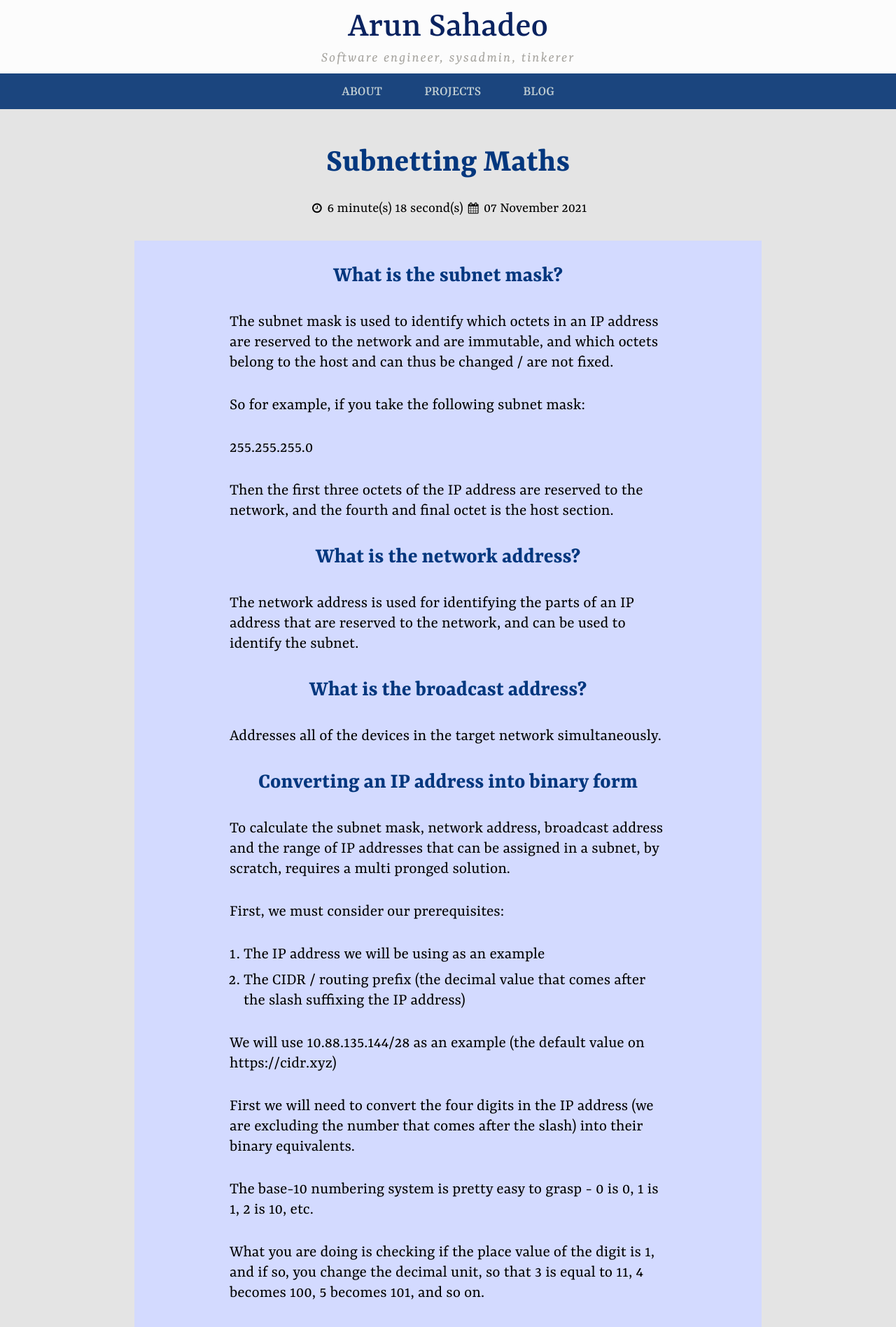
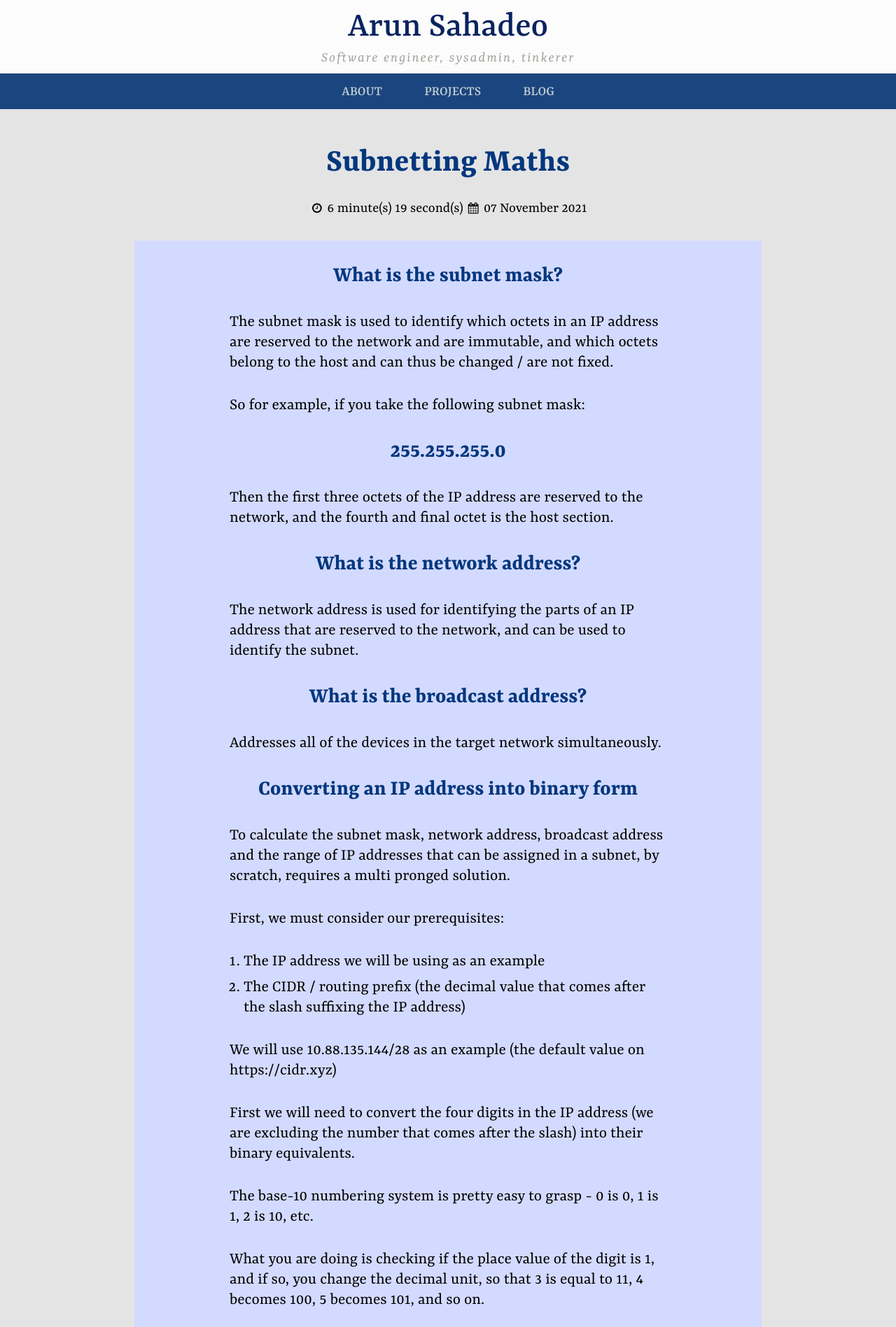
Before and after one commit to ArunSahadeo/ArunSahadeo.github.io, a Jekyll site: the page built from _posts/2021-11-07-subnetting-maths.md, in a window 1280 px wide. Shown: the top 1897 px of the page at 70% size. Built offline with Jekyll 4.4.1, drawn with Linux system fonts in a browser that asks for light colours; some web fonts are replaced; some of the changed text lies outside the part shown.

Commit message:
Blog text styling

```diff
--- a/_posts/2021-11-07-subnetting-maths.md
+++ b/_posts/2021-11-07-subnetting-maths.md
@@ -17,7 +17,9 @@
 
 So for example, if you take the following subnet mask:
 
-255.255.255.0
+<p class="emphasis-paragraph" markdown="1">
+  255.255.255.0
+</p>
 
 Then the first three octets of the IP address are reserved to the network, and the fourth and final octet is the host section.
 
@@ -88,9 +90,7 @@
 
 The number of 1s is equal to the CIDR prefix, in our case 28, whereas the number of 1s is equal to 32 minus the CIDR prefix which, given that ours is 28, equals 4.
 
-So the subnet mask is
-
-11111111 11111111 11111111 11110000
+So the subnet mask is 11111111 11111111 11111111 11110000
 
 Now, to convert these four binary octets to denary, we need to do as follows:
 
@@ -111,7 +111,7 @@
 - **128 + 64 + 32 + 16**
 - **240**
 
-So our subnet mask, if the CIDR or routing prefix is **/28**, is equal to 255.255.255.240.
+So our subnet mask, if the CIDR or routing prefix is **/28**, is equal to **255.255.255.240**.
 
 Now onto the rest...
 
--- a/_sass/utilities/_text.scss
+++ b/_sass/utilities/_text.scss
@@ -15,3 +15,12 @@
 .text-dark-cerulean-blue {
   color: $dark-cerulean-blue;
 }
+
+.emphasis-paragraph {
+  color: $dark-cerulean-blue;
+  text-align: center;
+  margin-top: 0;
+  margin-bottom: 0;
+  font-size: 2rem;
+  font-weight: bold;
+}
```
